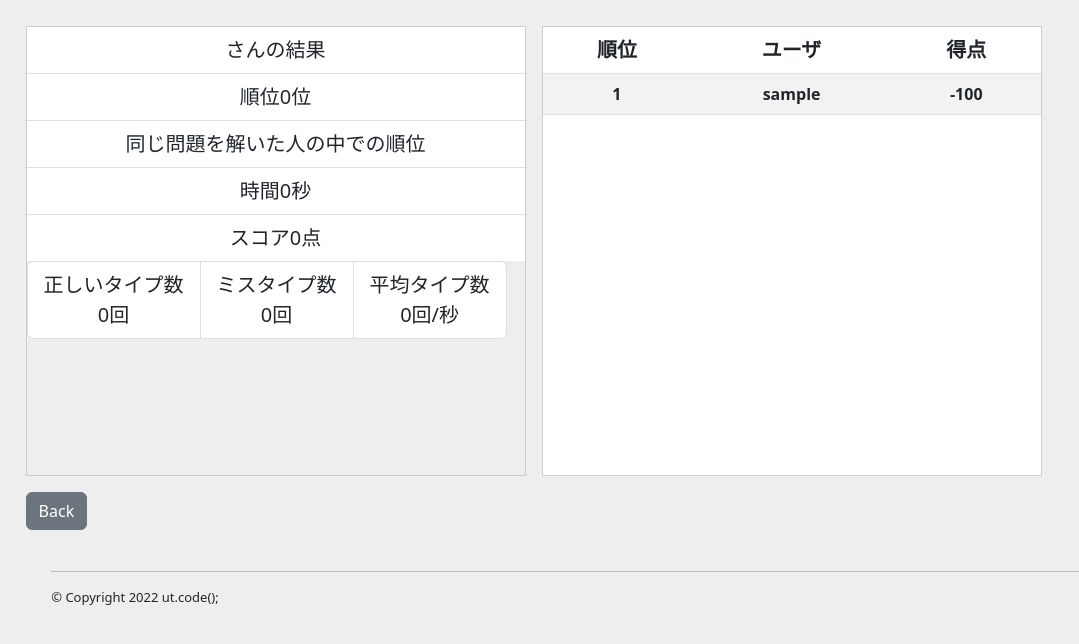
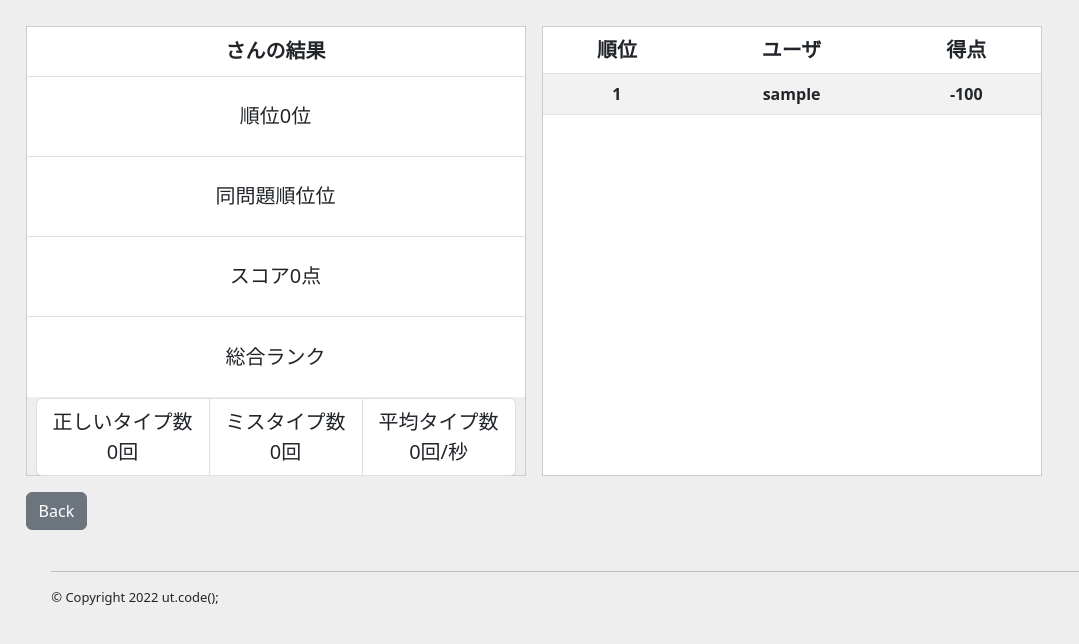
Before and after one commit to ut-code/typing-game, a React (Vite) app in the folder frontend/: page /result in a window 1280 px wide. Shown: the top 644 px of the page, without its empty margins (0-1079 px from the left). Built offline with nearby package versions, Linux system fonts and the light colour scheme; no server answers.

Commit message:
まだ配置気に食わないけど一旦mergeしたい！

```diff
--- a/frontend/src/pages/Result/Result.tsx
+++ b/frontend/src/pages/Result/Result.tsx
@@ -75,13 +75,13 @@ export default function Result() {
         <Stack direction="horizontal" gap={3}>
           <div className="yourResults">
             <ListGroup variant="flush">
-              <ListGroup.Item>{userName}さんの結果</ListGroup.Item>
-              <ListGroup.Item>順位{userRank}位</ListGroup.Item>
-              <ListGroup.Item>同じ問題を解いた人の中での順位</ListGroup.Item>
-              <ListGroup.Item>時間{userTime}秒</ListGroup.Item>
-              <ListGroup.Item>スコア{userScore}点</ListGroup.Item>
+              <ListGroup.Item id="rowh">{userName}さんの結果</ListGroup.Item>
+              <ListGroup.Item id="roww">順位{userRank}位</ListGroup.Item>
+              <ListGroup.Item id="roww">同問題順位{}位</ListGroup.Item>
+              <ListGroup.Item id="roww">スコア{userScore}点</ListGroup.Item>
+              <ListGroup.Item id="roww">総合ランク{}</ListGroup.Item>
             </ListGroup>
-            <ListGroup horizontal>
+            <ListGroup horizontal id="roww">
               <ListGroup.Item>
                 正しいタイプ数<br></br>
                 {userCorrect}回
--- a/frontend/src/pages/Result/style.css
+++ b/frontend/src/pages/Result/style.css
@@ -12,6 +12,19 @@ body {
   height: 450px;
   /* margin: auto; */
   text-align: center;
+}
+.yourResults #rowh {
+  height: 50px;
+  font-weight: bold;
+  display: flex;
+  justify-content: center;
+  align-items: center;
+}
+.yourResults #roww {
+  height: 80px;
+  display: flex;
+  justify-content: center;
+  align-items: center;
 }
 .rankBoard {
   background: #ffffff;
```
